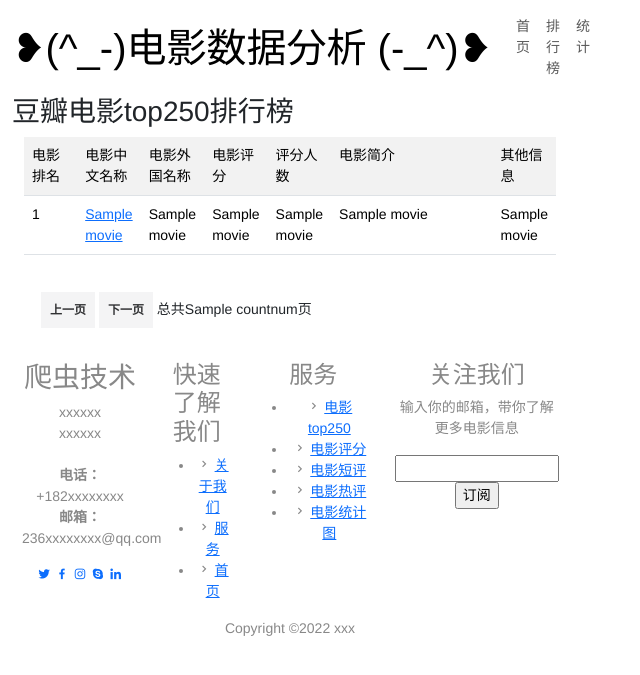
After one commit to wfifteen/db_hw, a Flask app: template templates/movies.html in a window 1280 px wide. The commit adds this page. Shown: the top 675 px of the page, without its empty margins (0-640 px from the left). Run offline with Flask 3, Linux system fonts and the light colour scheme; the template is opened without the code that fills it: most values are stand-ins (such as "Sample title", 1, 10 or a date in 2020); some libraries are stand-ins or nearby versions.

Commit message:
第四次提交

```diff
--- a/app.py
+++ b/app.py
@@ -1,22 +1,23 @@
 import os
 import sys
+import pyodbc
 from flask import Flask, render_template
 from flask_sqlalchemy import SQLAlchemy
-
-name = 'Grey Li'
-
-movies = [
-{'title': 'My Neighbor Totoro', 'year': '1988'},
-{'title': 'Dead Poets Society', 'year': '1989'},
-{'title': 'A Perfect World', 'year': '1993'},
-{'title': 'Leon', 'year': '1994'},
-{'title': 'Mahjong', 'year': '1996'},
-{'title': 'Swallowtail Butterfly', 'year': '1996'},
-{'title': 'King of Comedy', 'year': '1999'},
-{'title': 'Devils on the Doorstep', 'year': '1999'},
-{'title': 'WALL-E', 'year': '2008'},
-{'title': 'The Pork of Music', 'year': '2012'},
-]
+#
+# name = 'Grey Li'
+#
+# movies = [
+# {'title': 'My Neighbor Totoro', 'year': '1988'},
+# {'title': 'Dead Poets Society', 'year': '1989'},
+# {'title': 'A Perfect World', 'year': '1993'},
+# {'title': 'Leon', 'year': '1994'},
+# {'title': 'Mahjong', 'year': '1996'},
+# {'title': 'Swallowtail Butterfly', 'year': '1996'},
+# {'title': 'King of Comedy', 'year': '1999'},
+# {'title': 'Devils on the Doorstep', 'year': '1999'},
+# {'title': 'WALL-E', 'year': '2008'},
+# {'title': 'The Pork of Music', 'year': '2012'},
+# ]
 
 
 WIN = sys.platform.startswith('win')
@@ -31,14 +32,57 @@
 # 在扩展类实例化前加载配置
 db = SQLAlchemy(app)
 
+
 @app.errorhandler(404) # 传入要处理的错误代码
 def page_not_found(e): # 接受异常对象作为参数
   # user = User.query.first()
   user=('A','B','C','D')
   return render_template('404.html', user=user), 404 # 返回模板和状态码
-@app.route('/')
+@app.route('/index')
 def index():
-  return render_template('index.html', name=name, movies=movies)
+    # 连接到SQL Server数据库
+    mconn = pyodbc.connect('DRIVER={SQL Server};SERVER=LAPTOP-CAQ82VO6;DATABASE=movieDB')
+    # 创建游标对象
+    mcursor = mconn.cursor()
+    # 执行SQL查询语句
+    msql = "SELECT * FROM movie_info"
+    mcursor.execute(msql)
+    # 获取查询结果
+    mdata = mcursor.fetchall()
+    mdatalist = []
+    for item in mdata:
+      mdatalist.append(item)
+
+    # sql1="SELECT count(*) FROM movie_info"
+    # cursor.execute(sql1)
+    # total = cursor.fetchall()
+    mcursor.close()
+    mconn.close()
+    return render_template('index.html',movie_info=mdatalist)
+ #page=page,countnum=int(int(total[0])/15)#
+
+@app.route('/ac')
+def ac():
+    # 连接到SQL Server数据库
+    aconn = pyodbc.connect('DRIVER={SQL Server};SERVER=LAPTOP-CAQ82VO6;DATABASE=movieDB')
+    # 创建游标对象
+    acursor = aconn.cursor()
+    # 执行SQL查询语句
+    asql = "SELECT * FROM actor_info"
+    acursor.execute(asql)
+    # 获取查询结果
+    adata = acursor.fetchall()
+    adatalist = []
+    for item in adata:
+      adatalist.append(item)
+
+    # sql1="SELECT count(*) FROM movie_info"
+    # cursor.execute(sql1)
+    # total = cursor.fetchall()
+    acursor.close()
+    aconn.close()
+    return render_template('ac.html',actor_info=adatalist)
+ #page=page,countnum=int(int(total[0])/15)#
 
 app.run()
 
--- /dev/null
+++ b/templates/movies.html
@@ -0,0 +1,242 @@
+<!DOCTYPE html>
+<html lang="en">
+
+<head>
+    <meta charset="UTF-8">
+    <meta name="viewport" content="width=device-width, initial-scale=1.0">
+    <meta http-equiv="X-UA-Compatible" content="ie=edge">
+    <title>电影top250</title>
+    <link rel="stylesheet" href="{{ url_for("static", filename="assets/css/bootstrap.min.css") }}">
+    <link rel="stylesheet" href="{{ url_for("static", filename="assets/css/bootstrap.min.css") }}">
+    <link rel="stylesheet" href="{{ url_for("static", filename="assets/css/template-style.css") }}">
+    <link href="{{ url_for("static",filename="static/assets/img/favicon.png") }}" rel="icon">
+    <link href="{{ url_for("static",filename="assets/img/apple-touch-icon.png") }}" rel="apple-touch-icon">
+    <link href="{{ url_for("static",filename="assets/vendor/icofont/icofont.min.css") }}" rel="stylesheet">
+    <link href="{{ url_for("static",filename="assets/vendor/boxicons/css/boxicons.min.css") }}" rel="stylesheet">
+    <link href="{{ url_for("static",filename="assets/vendor/animate.css/animate.min.css") }}" rel="stylesheet">
+    <link href="{{ url_for("static",filename="assets/vendor/venobox/venobox.css") }}" rel="stylesheet">
+    <link href="{{ url_for("static",filename="assets/vendor/aos/aos.css") }}" rel="stylesheet">
+    <link href="{{ url_for("static",filename="assets/css/style.css") }}" rel="stylesheet">
+
+</head>
+<style>
+    .wl-Page{
+    width: 100%;
+}
+.wl-pagination{
+    display: inline-block;
+    margin: 0 -15px;
+}
+.wl-pagination>li>a{
+    display: inline-block;
+    padding: 15px;
+    border:1px solid #ccc;
+    text-decoration: none;
+    color: rgb(63, 57, 57);
+}
+.wl-pagination>li{
+    display: inline-block;
+    /* float: left; */
+    list-style: none;
+}
+
+.wl-pagination-bgc>li>a{
+    background-color: #f4f4f5;
+    color: #303133;
+    font-size: 12px;
+    padding: 8px;
+    border: 1px solid #f4f4f5;
+    font-weight: 900;
+}
+.wl-pagination-bgc .active>a{
+    background-color: rgb(0, 153, 255);
+    color: #fff;
+}
+.wl-pagination-bgc>li>a:hover{
+    background-color: rgb(0, 153, 255);
+    color: #fff;
+}
+
+
+</style>
+<body id="reportsPage">
+    <div class="" id="home">
+{#        --------------------导航栏---------------------#}
+         <nav class="navbar navbar-expand-xl">
+            <div class="container h-100">
+                <a class="navbar-brand" href="#">
+                    <h1 class="tm-site-title mb-0">❥(^_-)电影数据分析 (-_^)❥</h1>
+                </a>
+                <button class="navbar-toggler ml-auto mr-0" type="button" data-toggle="collapse" data-target="#navbarSupportedContent"
+                    aria-controls="navbarSupportedContent" aria-expanded="false" aria-label="Toggle navigation">
+                    <i class="fas fa-bars tm-nav-icon"></i>
+                </button>
+
+                <div class="collapse navbar-collapse" id="navbarSupportedContent">
+                    <ul class="navbar-nav mx-auto h-100">
+                        <li class="nav-item">
+                            <a class="nav-link " href="{{url_for("index")}}">
+                                <i class="fa fa-tags" aria-hidden="true"></i>
+                                首页
+                            </a>
+                        </li>
+                        <li class="nav-item">
+                            <a class="nav-link " href="{{url_for("movies")}}">
+                                <i class="fa fa-film" aria-hidden="true"></i>
+                                排行榜
+                            </a>
+                        </li>
+                        <li class="nav-item">
+                            <a class="nav-link " href="{{url_for("tj")}}">
+                                <i class="fa fa-film" aria-hidden="true"></i>
+                                统计
+                            </a>
+                        </li>
+                    </ul>
+
+                </div>
+            </div>
+        </nav>
+
+{#        --------------------容器1--------------------#}
+        <div class="container">
+{#            -------------左上角标语-----------#}
+            <div class="row">
+                <div class="col">
+                    <h3 class="section-title">豆瓣电影top250排行榜</h3>
+                </div>
+            </div>
+{#          -----------------容器2-------------#}
+             <section class="counts section-bg">
+                 <div class="container">
+                     <table class="table table-striped">
+                         <tr>
+                             <td style="width: 10%;">电影排名</td>
+                             <td style="width: 10%;">电影中文名称</td>
+                             <td style="width: 10%;">电影外国名称</td>
+                             <td style="width: 10%;">电影评分</td>
+                             <td style="width: 10%;">评分人数</td>
+                             <td>电影简介</td>
+                             <td style="width: 10%;">其他信息</td>
+                         </tr>
+                         {% for movie in movies %}
+                             <tr>
+                                 <td>{{ movie[0] }}</td>
+                                 <td><a href="{{ movie[1] }}" target="_blank">{{ movie[2] }}</a></td>
+                                 <td>{{ movie[3] }}</td>
+                                 <td>{{ movie[4] }}</td>
+                                 <td>{{ movie[5] }}</td>
+                                 <td>{{ movie[6] }}</td>
+                                 <td>{{ movie[7] }}</td>
+                             </tr>
+                         {% endfor %}
+                     </table>
+                    {##}
+                    <br>
+                     <nav class="wl-Page">
+                         <ul class="wl-pagination wl-pagination-bgc">
+                             <li class="pre">
+                                 {% if page - 1 <= 0 %}
+                                 <a  href="#">上一页</a>
+                                 {% else %}
+                                 <a href="{{ url_for('movies', page=(page-1)) }}">上一页</a>
+                                 {% endif %}
+
+                             </li>
+                             <li class="next">
+                                 {% if page  > countnum %}
+                                 <a  href="#">下一页</a>
+                                 {% else %}
+                                 <a href="{{ url_for('movies', page=(page + 1)) }}">下一页</a>
+                                 {% endif %}
+                             </li>
+                            <li> <p>总共{{ countnum }}页</p></li>
+                         </ul>
+
+
+                     </nav>
+
+                 </div>
+             </section>
+
+
+        </div>
+
+{#----------页脚----------#}
+  <footer id="footer">
+    <div class="footer-top">
+      <div class="container">
+        <div class="row">
+
+          <div class="col-lg-3 col-md-6 footer-info">
+            <h3>爬虫技术</h3>
+            <p>
+              xxxxxx <br>
+              xxxxxx<br><br>
+              <strong>电话：</strong> +182xxxxxxxx<br>
+              <strong>邮箱：</strong> 236xxxxxxxx@qq.com<br>
+            </p>
+            <div class="social-links mt-3">
+              <a href="#" class="twitter"><i class="bx bxl-twitter"></i></a>
+              <a href="#" class="facebook"><i class="bx bxl-facebook"></i></a>
+              <a href="#" class="instagram"><i class="bx bxl-instagram"></i></a>
+              <a href="#" class="google-plus"><i class="bx bxl-skype"></i></a>
+              <a href="#" class="linkedin"><i class="bx bxl-linkedin"></i></a>
+            </div>
+          </div>
+
+          <div class="col-lg-2 col-md-6 footer-links">
+            <h4>快速了解我们</h4>
+            <ul>
+              <li><i class="bx bx-chevron-right"></i> <a href="#">关于我们</a></li>
+              <li><i class="bx bx-chevron-right"></i> <a href="#">服务</a></li>
+              <li><i class="bx bx-chevron-right"></i> <a href="index">首页</a></li>
+            </ul>
+          </div>
+
+          <div class="col-lg-3 col-md-6 footer-links">
+            <h4>服务</h4>
+            <ul>
+              <li><i class="bx bx-chevron-right"></i> <a href="#">电影top250</a></li>
+              <li><i class="bx bx-chevron-right"></i> <a href="#">电影评分</a></li>
+              <li><i class="bx bx-chevron-right"></i> <a href="#">电影短评</a></li>
+              <li><i class="bx bx-chevron-right"></i> <a href="#">电影热评</a></li>
+              <li><i class="bx bx-chevron-right"></i> <a href="#">电影统计图</a></li>
+            </ul>
+          </div>
+
+          <div class="col-lg-4 col-md-6 footer-newsletter">
+            <h4>关注我们</h4>
+            <p>输入你的邮箱，带你了解更多电影信息</p>
+            <form action="" method="post">
+              <input type="email" name="email"><input type="submit" value="订阅">
+            </form>
+
+          </div>
+
+        </div>
+      </div>
+    </div>
+
+    <div class="container">
+      <div class="copyright">Copyright &copy;2022 xxx</div>
+      <div class="credits"></div>
+    </div>
+  </footer><!-- End Footer -->
+
+
+    </div>
+    <script src="{{ url_for("static", filename="assets/js/jquery-3.3.1.min.js") }}"></script>
+    <script src="{{ url_for("static", filename="assets/js/moment.min.js") }}"></script>
+    <script src="{{ url_for("static", filename="assets/js/Chart.min.js") }}"></script>
+    <script src="{{ url_for("static", filename="assets/js/bootstrap.min.js") }}"></script>
+    <script src="{{ url_for("static", filename="assets/js/tooplate-scripts.js") }}"></script>
+{#    <script src="static/assets/js/jquery-3.3.1.min.js"></script>#}
+{#    <script src="static/assets/js/moment.min.js"></script>#}
+{#    <script src="static/assets/js/Chart.min.js"></script>#}
+{#    <script src="static/assets/js/bootstrap.min.js"></script>#}
+{#    <script src="static/assets/js/tooplate-scripts.js"></script>#}
+
+</body>
+
+</html>
```
Also changed, not shown: templates/ac.html (added, +110 -0 lines), templates/index.html (+112 -13 lines).
